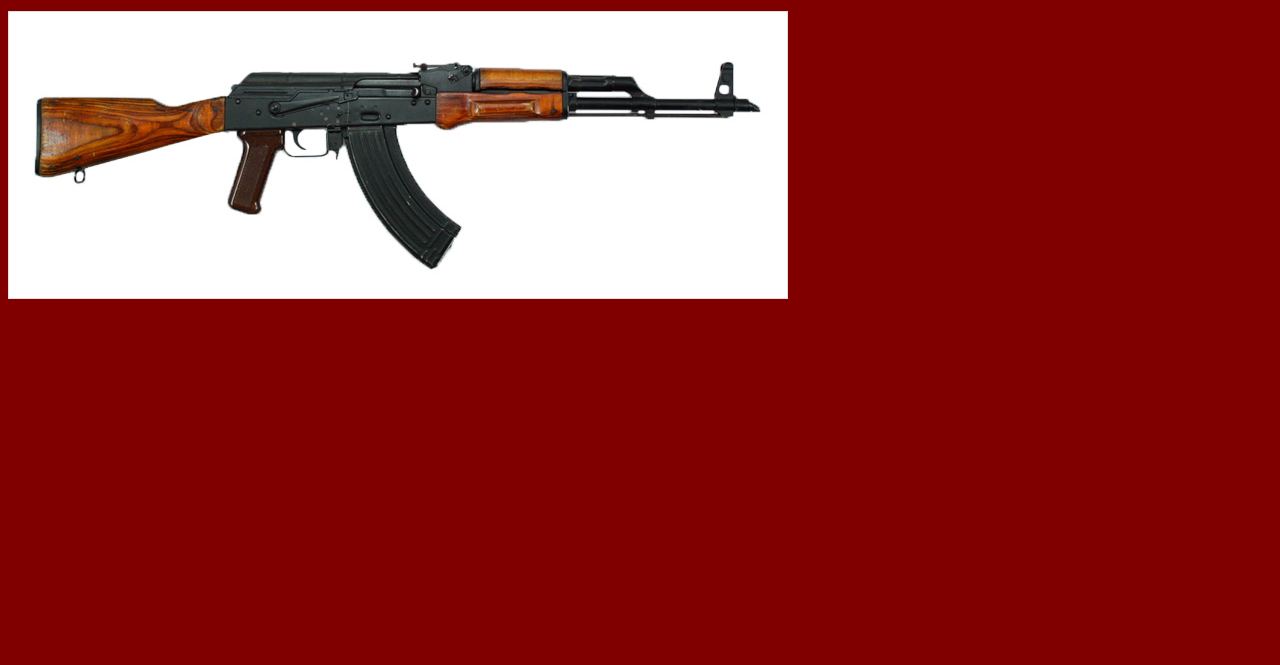
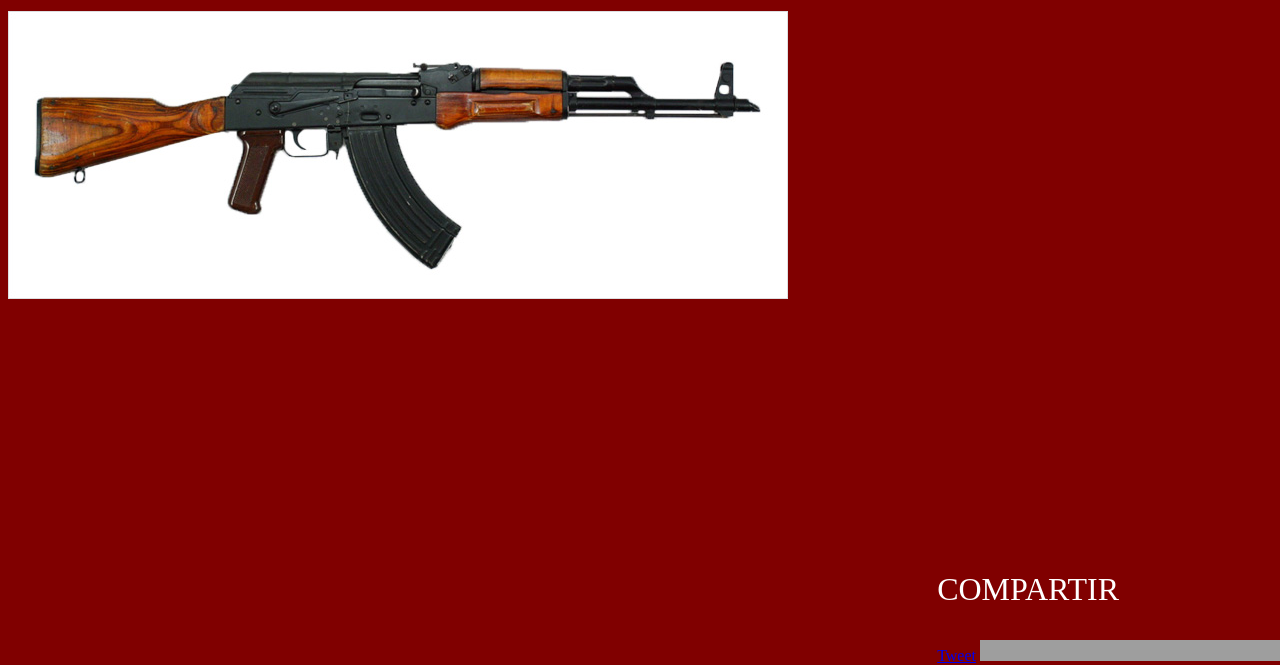
Before and after one commit to tario/awp, a plain HTML site: page index.html in a window 1280 px wide. Shown: the part 135-800 px from the top of the page. Drawn offline with Linux system fonts and the light colour scheme; grey boxes are pictures that could not be loaded; a web font is replaced by a local one.

Commit message:
added social buttons

```diff
--- a/css/ak47.css
+++ b/css/ak47.css
@@ -20,3 +20,12 @@ p {
 @keyframes blinker {
   50% { opacity: 0; }
 }
+
+.left-bottom-corner {
+  bottom: 0;
+  right: 0;
+  position: fixed;
+}
+
+.social-buttons {
+}
--- a/index.html
+++ b/index.html
@@ -15,5 +15,14 @@
 		</p>
 
 		<img src="img/ak47.jpg"></img>
+
+    <div class="social-buttons left-bottom-corner">
+
+			<p class="blink">COMPARTIR</p>
+
+      <a href="//twitter.com/share" class="twitter-share-button" data-text="Try VanillaJS AK47" data-size="large" data-hashtags="ak47 vanillajs">Tweet</a>
+<script>!function(d,s,id){var js,fjs=d.getElementsByTagName(s)[0],p=/^http:/.test(d.location)?'http':'https';if(!d.getElementById(id)){js=d.createElement(s);js.id=id;js.src=p+'://platform.twitter.com/widgets.js';fjs.parentNode.insertBefore(js,fjs);}}(document, 'script', 'twitter-wjs');</script>
+			<iframe src="//www.facebook.com/plugins/like.php?href=https%3A%2F%2Ftario.github.io%2Fak47%2F&amp;width&amp;layout=button_count&amp;action=like&amp;show_faces=true&amp;share=true&amp;height=21" scrolling="no" frameborder="0" style="border:none; overflow:hidden; height:21px;" allowTransparency="true"></iframe>
+    </div>
 	</body>
 </html>
```
